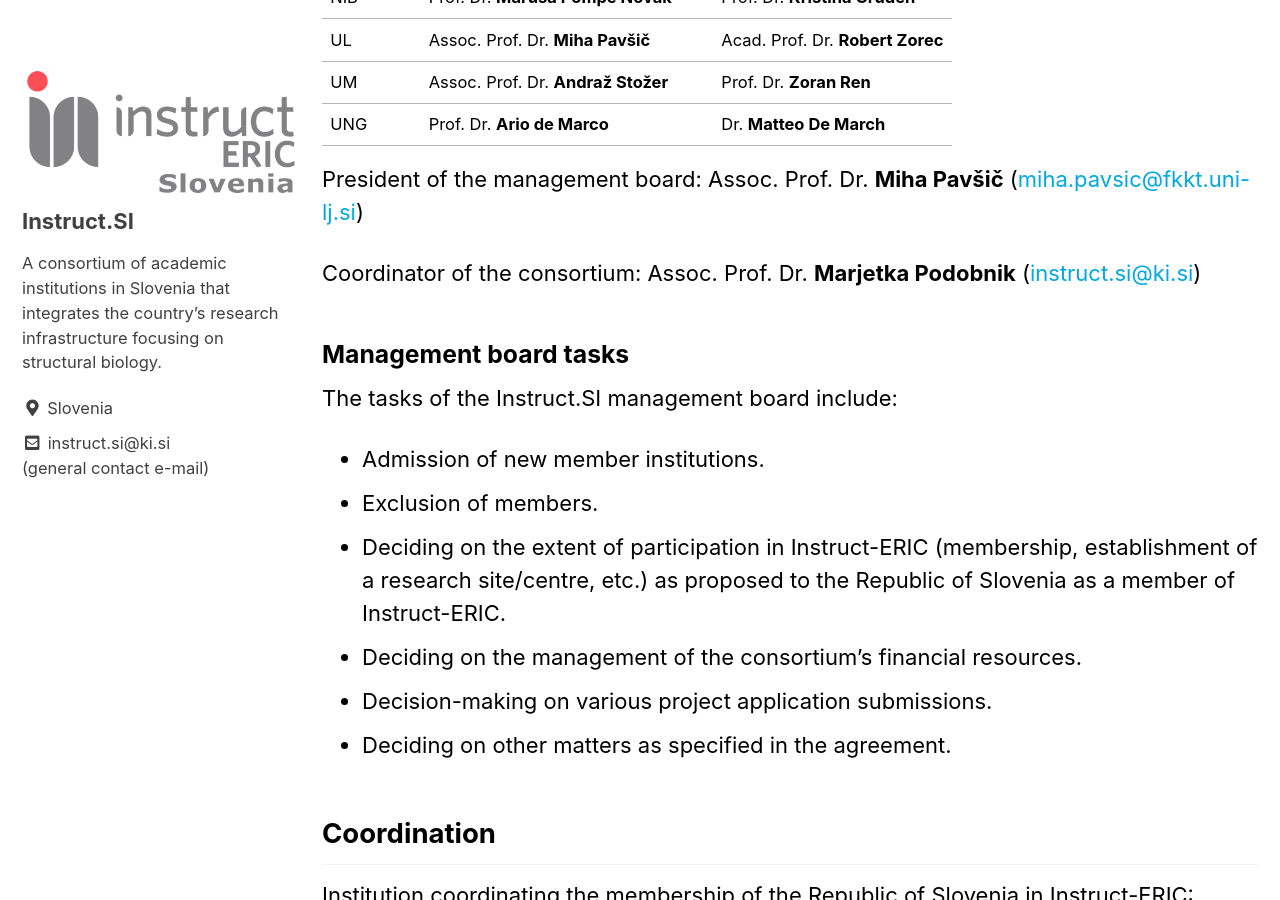
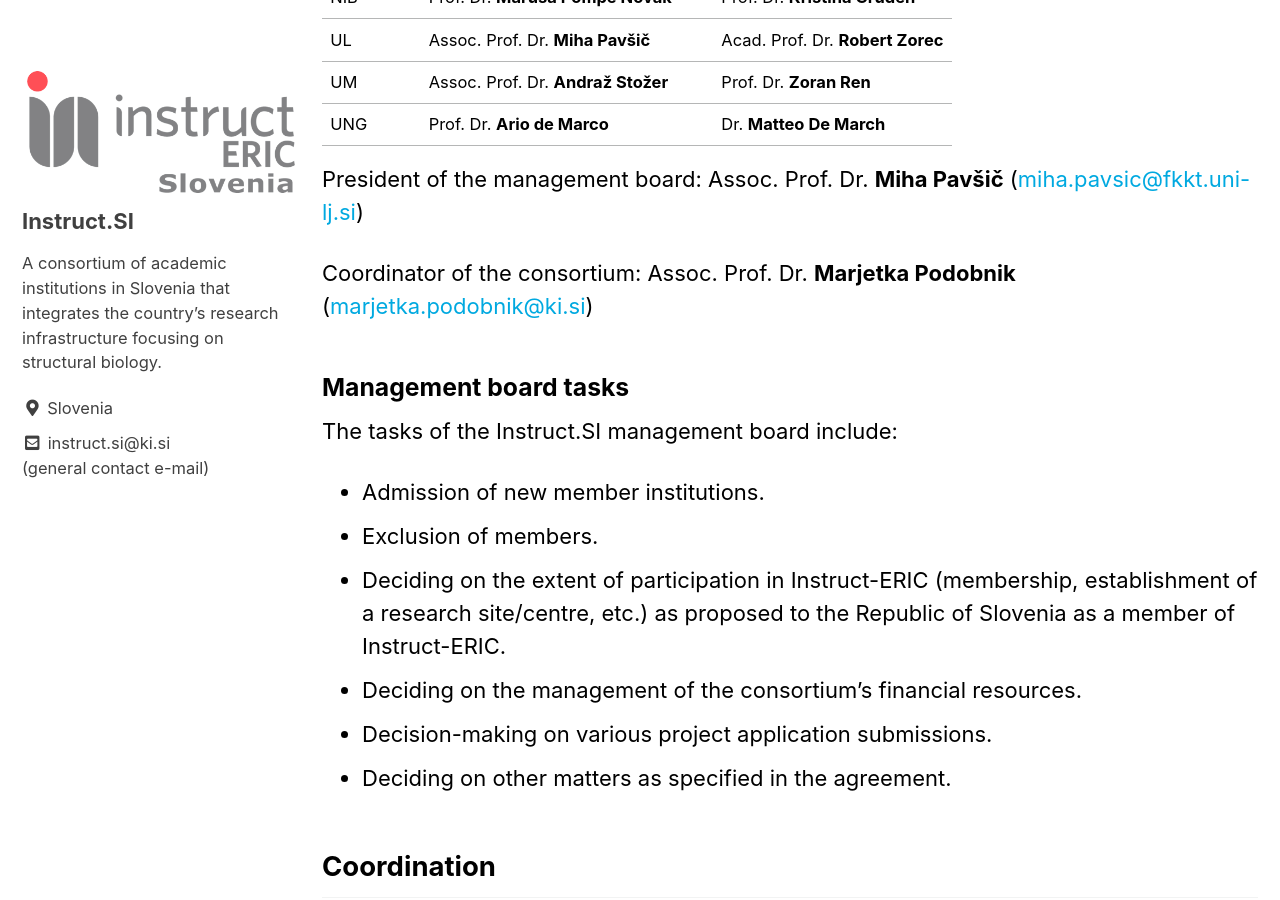
Before and after one commit to InstructSI/instructsi.github.io, a Jekyll site: the page built from _pages/about.md, in a window 1280 px wide and 900 px high, scrolled down 2164 px. Built offline with Jekyll 4.4.1, drawn with Linux system fonts in a browser that asks for light colours; cached includes are drawn as plain includes; some of the changed lines change nothing that is shown.

Commit message:
Corrected an e-mail address

```diff
--- a/_pages/about.md
+++ b/_pages/about.md
@@ -63,7 +63,7 @@
 
 President of the management board: Assoc. Prof. Dr. **Miha Pavšič** (<a class="email-link" data-user="miha.pavsic" data-domain="fkkt.uni-lj.si">[email protected]</a>)
 
-Coordinator of the consortium: Assoc. Prof. Dr. **Marjetka Podobnik** (<a class="email-link" data-user="instruct.si" data-domain="ki.si">[email protected]</a>)
+Coordinator of the consortium: Assoc. Prof. Dr. **Marjetka Podobnik** (<a class="email-link" data-user="marjetka.podobnik" data-domain="ki.si">[email protected]</a>)
 
 ### Management board tasks
 
```
